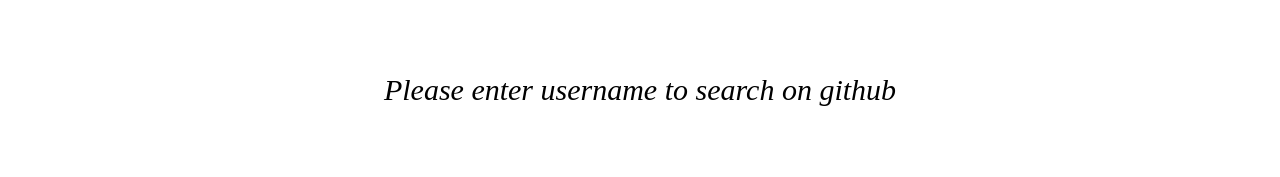
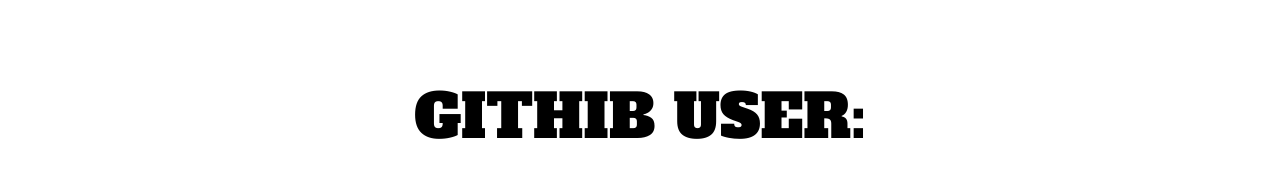
Before and after one commit to gbrackma/api-party, a React (Create React App) app: page /github in a window 1280 px wide. Shown: the part 747-924 px from the top of the page. Before the commit the page ends 887 px from the top, so only its background shows below. Built offline with nearby package versions, Linux system fonts and the light colour scheme; a web font is replaced by a local one.

Commit message:
added fetch

```diff
--- a/src/Github.js
+++ b/src/Github.js
@@ -2,6 +2,7 @@
 
 import './Github.css'
 import { Route, Switch, NavLink } from 'react-router-dom'
+import GithubUser from './GithubUser'
 
 class Github extends Component {
 
@@ -35,8 +36,8 @@
                         <button type="submit">Look up GitHub user</button>
                     </div>
                 </form>
-                <Route exact path="/github" render={() => <h3>Please enter username to search on github</h3>} />
-                <Route  path="/github/:username" render={(props) => <h3>you searched for </h3>} />
+                <Route exact path="/github" component={GithubUser} />
+                <Route  path="/github/:username" render={(props) => <h3>you searched for {props.match.params.username}</h3>} />
 
 
             </div>
--- /dev/null
+++ b/src/GithubUser.js
@@ -0,0 +1,27 @@
+import React, { Component } from 'react'
+
+import './GithubUser.css'
+import { Route, Switch, NavLink } from 'react-router-dom'
+
+class GithubUser extends Component {
+
+    fetchUserData = () => {
+
+        fetch(`https://api.github.com/users/${this.props.match.params.username}`)
+        .then(response => response.json())
+        .then(user => console.log(user))
+        .catch(error => console.log(error))
+    }
+
+    render() {
+
+        return (
+            <div className="GithubUser">
+                <h1>Githib User: {this.props.match.params.username}</h1>
+            </div>
+        )
+
+    }
+}
+
+export default GithubUser
```
Also changed, not shown: src/GithubUser.css (added).
